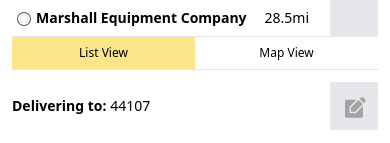
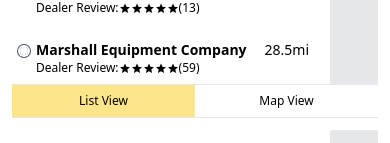
Before and after one commit to theckeler/cc-site-build, a Next.js app: page /lawn-mowers/riding-lawn-mowers/zero-turn-mowers/pdp/1 in a window 390 px wide. Shown: the part 1805-1948 px from the top of the page. Built offline with nearby package versions, Linux system fonts and the light colour scheme.

Commit message:
delaer review

```diff
--- a/components/AddCart/DealerSelect.js
+++ b/components/AddCart/DealerSelect.js
@@ -1,4 +1,6 @@
 import Image from "next/image";
+
+import Stars from "@/components/Stars";
 
 export default function DealerSelect({
 	dealer,
@@ -27,7 +29,7 @@
 				e.currentTarget.classList.add("bg-amber-100");
 			}}>
 			<ul className="z-0 h-full w-full flex">
-				<li>
+				<li className="w-full">
 					<input
 						type="radio"
 						name="inventory"
@@ -36,8 +38,14 @@
 						defaultChecked={selected}
 					/>
 					<span className="font-bold">{dealer}</span>
+
+					<div className="flex items-center text-xs pl-4">
+						Dealer Review: <Stars className="" starSize={12} /> (
+						{Math.floor(Math.random() * 100)})
+					</div>
+
 					<div
-						className={`dealer-select-address text-xs ml-7 mt-1 ${
+						className={`dealer-select-address text-xs mt-1 pl-4 ${
 							!selected && "hidden"
 						}`}>
 						{street}
--- a/components/Cards/ProductCard.js
+++ b/components/Cards/ProductCard.js
@@ -115,30 +115,18 @@
 
 			{!!displayAvailablity && (
 				<div className="mt-2 px-3 pb-4 border-b border-gray-400 lg:border-0">
-					{/* {!!product.inStock && (
-						<div className="flex items-center text-sm">
-							<span className="block bg-green-400 rounded-full h-4 w-4"></span>
-							{product.inStock} [change]
-						</div>
-					)} */}
 					{!!product.available && (
-						// <ul className="flex items-center mt-2">
-						// 	<li className="mr-2">
-						// 		<span className="block bg-green-400 rounded-full h-4 w-4"></span>
-						// 	</li>
-						// 	<li className="text-sm">{product.available}</li>
-						// </ul>
 						<ul className="mt-2">
 							{product.shippingButtons.map(function (button, i) {
 								return (
 									<>
-										<li className="flex items-center w-full text-sm mb-1">
+										<li className="flex items-center w-full text-xs mb-1">
 											<span
-												className={`block rounded-full h-4 w-4 mr-2 ${
+												className={`block rounded-full h-4 w-4 mr-2  ${
 													button.disabled ? "bg-red-500" : "bg-green-500"
 												}`}></span>
 											<span className="">{button.title}</span>
-											<span className="ml-auto pl-1 block text-xs">
+											<span className="ml-auto pl-1 block">
 												{button.disabled
 													? "Unavailable"
 													: `${button.availability}`}
--- a/components/Product/Block.js
+++ b/components/Product/Block.js
@@ -34,20 +34,24 @@
 			/>
 
 			<div
-				className="mb-6 overflow-scrollbar overflow-x-auto py-2"
+				className="mb-6 overflow-scrollbar overflow-x-auto snap-x py-2 flex"
 				id="related-container">
-				<ul className="flex" id="related-scroll">
+				{/* <ul className="flex snap-x" id="related-scroll"> */}
 				{products.map(function (product, i) {
 					return (
-							<li key={i} className="p-2" style={{ minWidth: "240px" }}>
+						<div
+							key={i}
+							className="p-2 snap-center"
+							style={{ minWidth: "240px" }}>
 							<Card
+								key={i}
 								{...{ product }}
-									className="border lg:hover:bg-gray-300 h-full"
+								className="snap-center border lg:hover:bg-gray-300 h-full"
 							/>
-							</li>
+						</div>
 					);
 				})}
-				</ul>
+				{/* </ul> */}
 			</div>
 		</div>
 	);
--- a/components/Stars.js
+++ b/components/Stars.js
@@ -1,12 +1,12 @@
-export default function Stars({ num }) {
+export default function Stars({ num = 5, starSize = 20, className }) {
 	return (
-		<ul className="flex">
+		<ul className={`flex ${className}`}>
 			{[...Array(num)].map((x, i) => (
 				<li key={i}>
 					<svg
 						xmlns="http://www.w3.org/2000/svg"
-						width="20"
-						height="20"
+						width={starSize}
+						height={starSize}
 						viewBox="0 96 960 960">
 						<path d="m233 976 65-281L80 506l288-25 112-265 112 265 288 25-218 189 65 281-247-149-247 149Z" />
 					</svg>
--- a/components/Tabs/RelatedProducts.js
+++ b/components/Tabs/RelatedProducts.js
@@ -5,7 +5,6 @@
 	return (
 		<div className="border-b">
 			<ToggleButton title="Related Products" id="related" opened={true} />
-
 			<ProductBlock products={products} />
 		</div>
 	);
```
Also changed, not shown: components/AddCart/DealerInfo.js (+3 -9 lines). Lines whose indentation alone changed are shown as unchanged.
